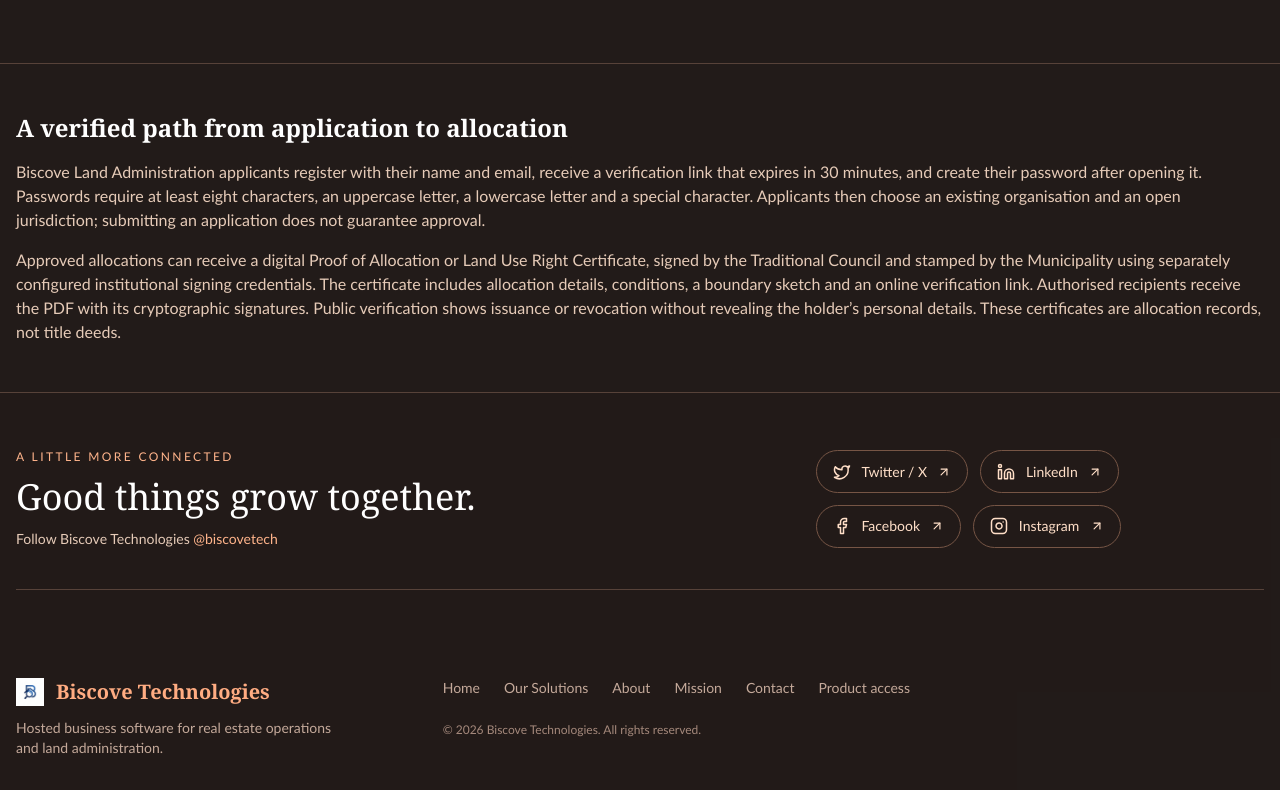
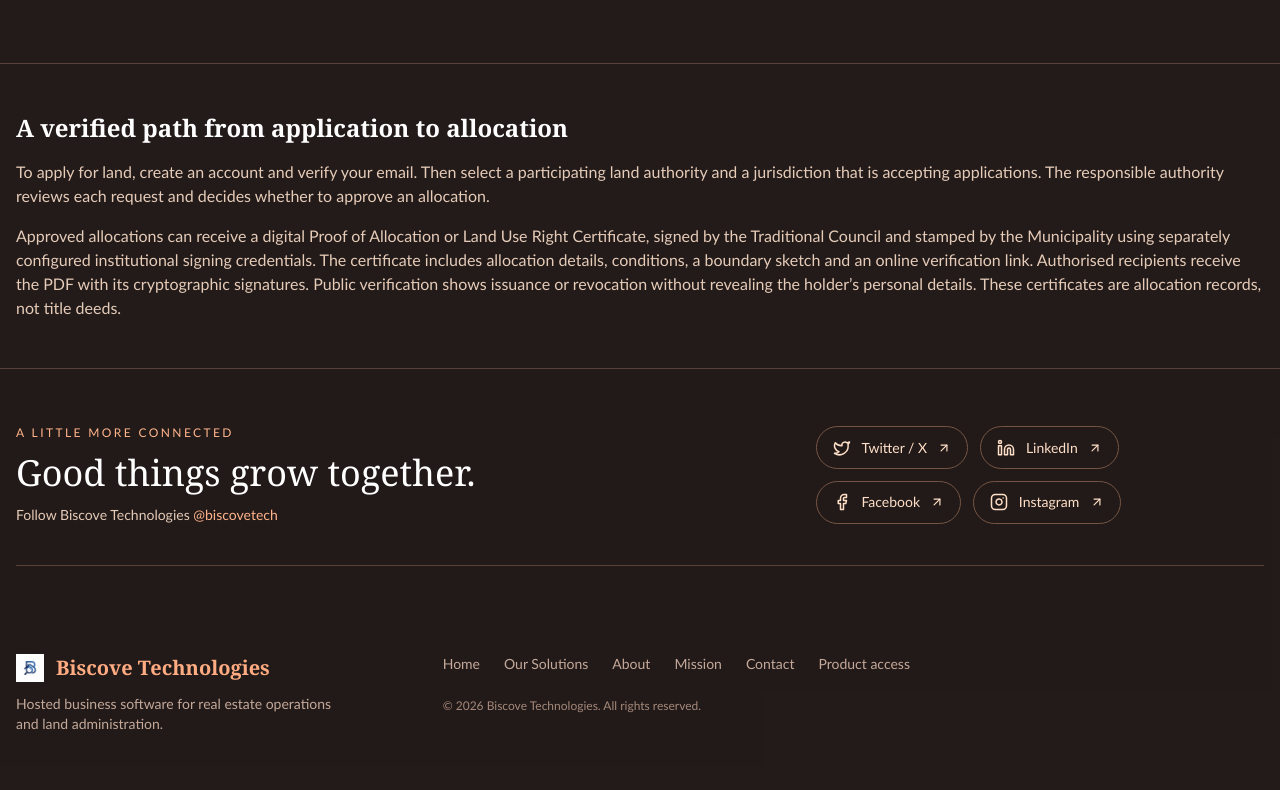
Before and after one commit to esauselomane/real-estate-entreprice, a Next.js app in the folder client-facing-app/: page /solutions in a window 1280 px wide. Shown: the part 1087-1877 px from the top of the page. After the commit the page ends 1853 px from the top, so only its background shows below. Built offline with nearby package versions, Linux system fonts and the light colour scheme; no server answers.

Commit message:
Simplify land application guidance on solutions page

```diff
--- a/client-facing-app/app/solutions/page.tsx
+++ b/client-facing-app/app/solutions/page.tsx
@@ -22,7 +22,7 @@ export default function SolutionsPage() {
       <Solutions />
       <section className="container py-12">
         <h2 className="text-2xl font-semibold">A verified path from application to allocation</h2>
-        <p className="mt-4 text-slate-300">Biscove Land Administration applicants register with their name and email, receive a verification link that expires in 30 minutes, and create their password after opening it. Passwords require at least eight characters, an uppercase letter, a lowercase letter and a special character. Applicants then choose an existing organisation and an open jurisdiction; submitting an application does not guarantee approval.</p>
+        <p className="mt-4 text-slate-300">To apply for land, create an account and verify your email. Then select a participating land authority and a jurisdiction that is accepting applications. The responsible authority reviews each request and decides whether to approve an allocation.</p>
         <p className="mt-4 text-slate-300">Approved allocations can receive a digital Proof of Allocation or Land Use Right Certificate, signed by the Traditional Council and stamped by the Municipality using separately configured institutional signing credentials. The certificate includes allocation details, conditions, a boundary sketch and an online verification link. Authorised recipients receive the PDF with its cryptographic signatures. Public verification shows issuance or revocation without revealing the holder’s personal details. These certificates are allocation records, not title deeds.</p>
       </section>
     </>
```
